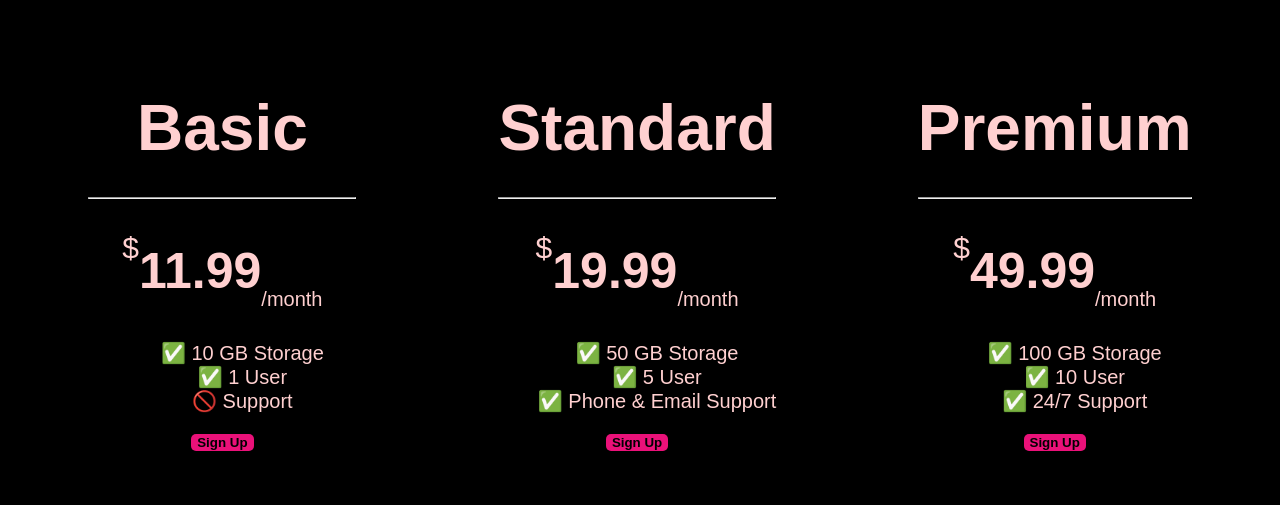
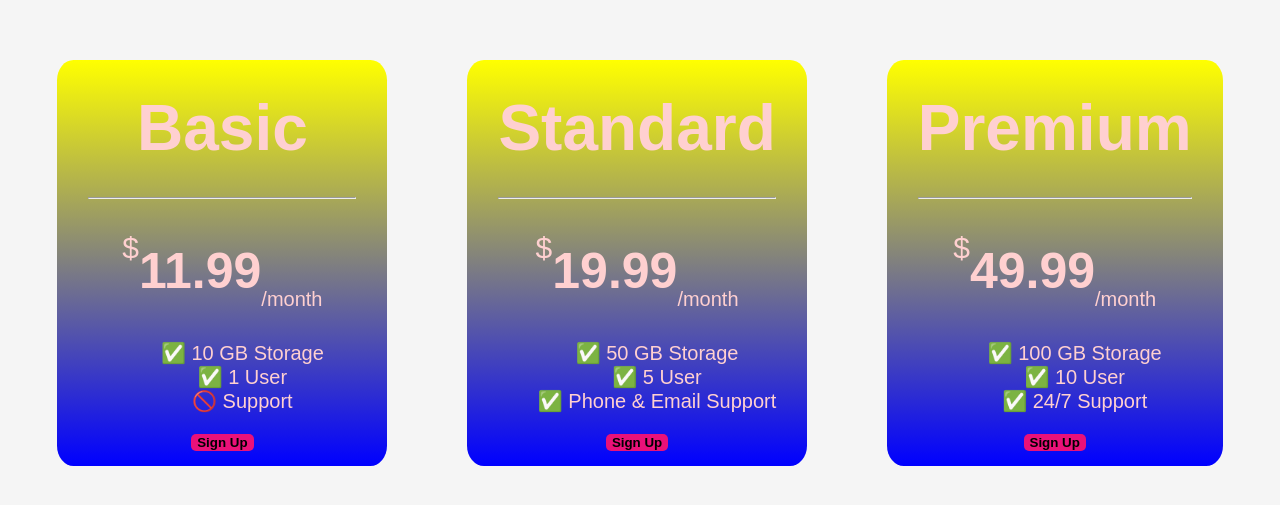
Before and after one commit to Anupam2601/Telepathy-WiFi, a plain HTML site: page index.html in a window 1280 px wide. Shown: the part 145-650 px from the top of the page. Drawn offline with Linux system fonts and the light colour scheme.

Commit message:
Add files via upload

```diff
--- a/index.html
+++ b/index.html
@@ -2,11 +2,11 @@
 <html lang="en">
     <head>
         <meta charset="UTF-8">
-        <meta name="viewport" content="width=device-width, minimum-scale=1.0">
+        <meta name="viewport" content="width:device-width, minimum-scale=1.0">
         <title>Flexbox Pricing Table</title>
         <style>
             body{
-                background-color: black;
+                background-color: whitesmoke;
                 font-family: 'Montserrat', sans-serif;
             }
             .main-container{
@@ -16,7 +16,6 @@
                 align-items: center;
                 height: 100vh;
             }
-
             .container-a, .container-b, .container-c{
                 border-radius: 5%;
                 flex-basis: 300px;
@@ -24,18 +23,15 @@
                 padding: 15px;
                 color: #FFD0D0;
             }
-
             .main-container > * {
-                background-image: linear-gradient(lightred,blue);
+                background-image: linear-gradient(yellow,blue);
             }
-
             .container-template{
                 font-size: 4em;
                 padding: 1rem;
                 font-weight:900;
                 padding-bottom: 0px;
             }
-
             .container-pricing{
                 display: flex;
                 justify-content: center;
@@ -43,7 +39,6 @@
                 padding-top: 0px;
                 padding-bottom: 10px;
             }
-
             .dollar{
                 font-size: 30px;
                 align-self: flex-start;
@@ -94,8 +89,6 @@
                     width: 400px;
                 }
             }
-
-
         </style>
 
     </head>
```
